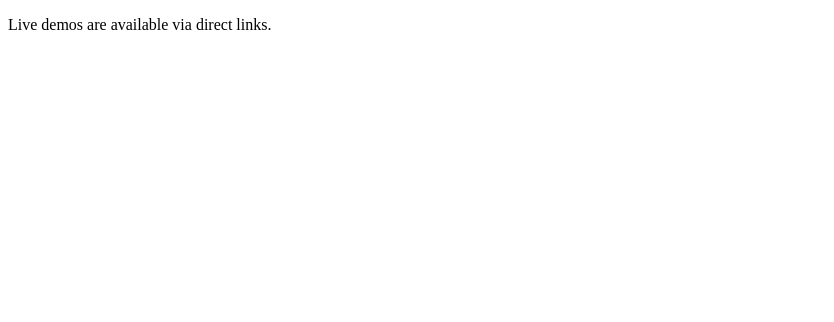
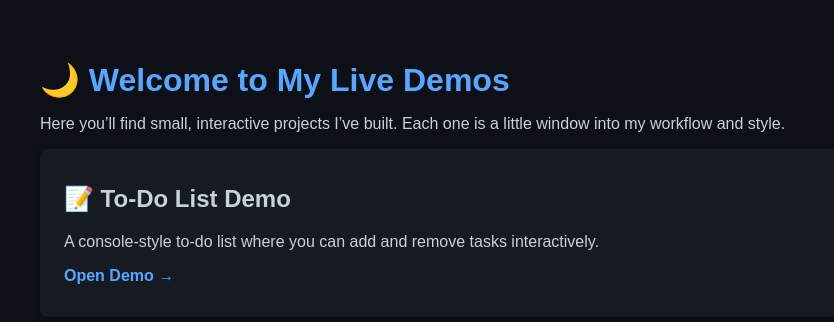
Before and after one commit to musman-uk/portfolio, a plain HTML site: page docs/index.html in a window 1280 px wide. Shown: the whole page, without its empty margins (0-834 px from the left). Drawn offline with Linux system fonts and the light colour scheme.

Commit message:
Update index.html

```diff
--- a/docs/index.html
+++ b/docs/index.html
@@ -1,5 +1,46 @@
 <!DOCTYPE html>
-<html><head><meta charset="UTF-8"><title>Live Demos</title></head>
+<html lang="en">
+<head>
+  <meta charset="UTF-8">
+  <title>Live Demos</title>
+  <style>
+    body {
+      background: #0d1117; /* dark background */
+      color: #c9d1d9;      /* soft gray text */
+      font-family: Arial, sans-serif;
+      padding: 2rem;
+    }
+    h1 {
+      color: #58a6ff; /* blue accent */
+      margin-bottom: 1rem;
+    }
+    .card {
+      background: #161b22;
+      padding: 1rem 1.5rem;
+      margin: 1rem 0;
+      border-radius: 8px;
+      box-shadow: 0 2px 6px rgba(0,0,0,0.4);
+    }
+    a {
+      color: #58a6ff;
+      text-decoration: none;
+      font-weight: bold;
+    }
+    a:hover {
+      text-decoration: underline;
+    }
+  </style>
+</head>
 <body>
-  <p>Live demos are available via direct links.</p>
-</body></html>
+  <h1>🌙 Welcome to My Live Demos</h1>
+  <p>Here you’ll find small, interactive projects I’ve built. Each one is a little window into my workflow and style.</p>
+
+  <div class="card">
+    <h2>📝 To‑Do List Demo</h2>
+    <p>A console‑style to‑do list where you can add and remove tasks interactively.</p>
+    <p><a href="todo-list/">Open Demo →</a></p>
+  </div>
+
+  <!-- Add more cards for future demos -->
+</body>
+</html>
```
